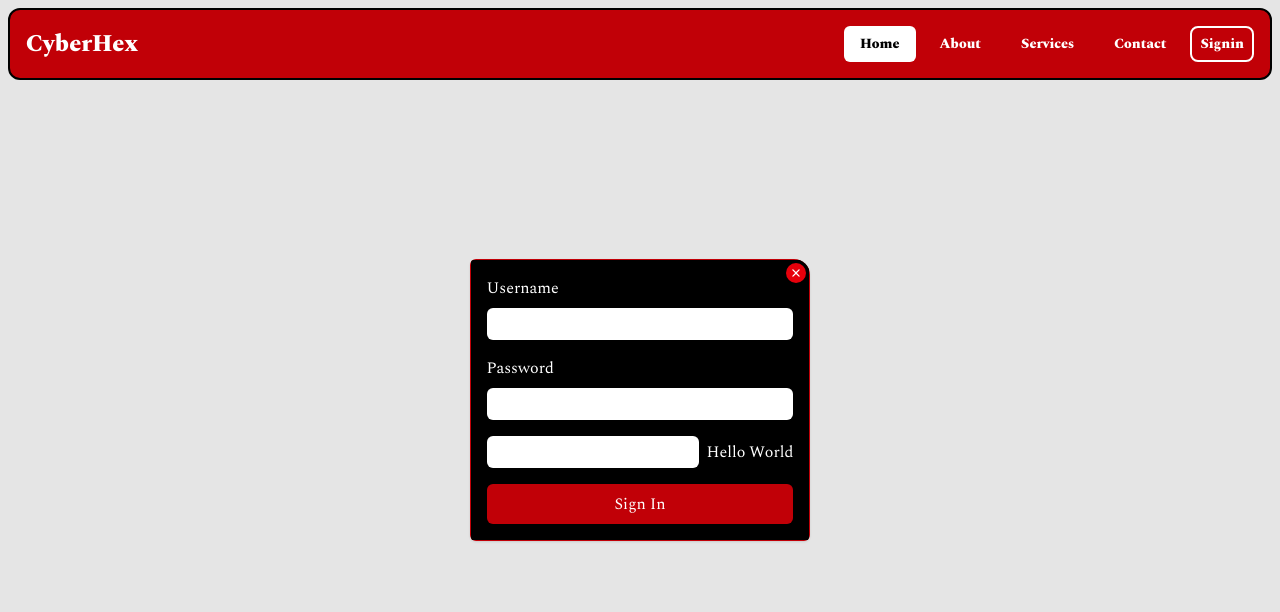
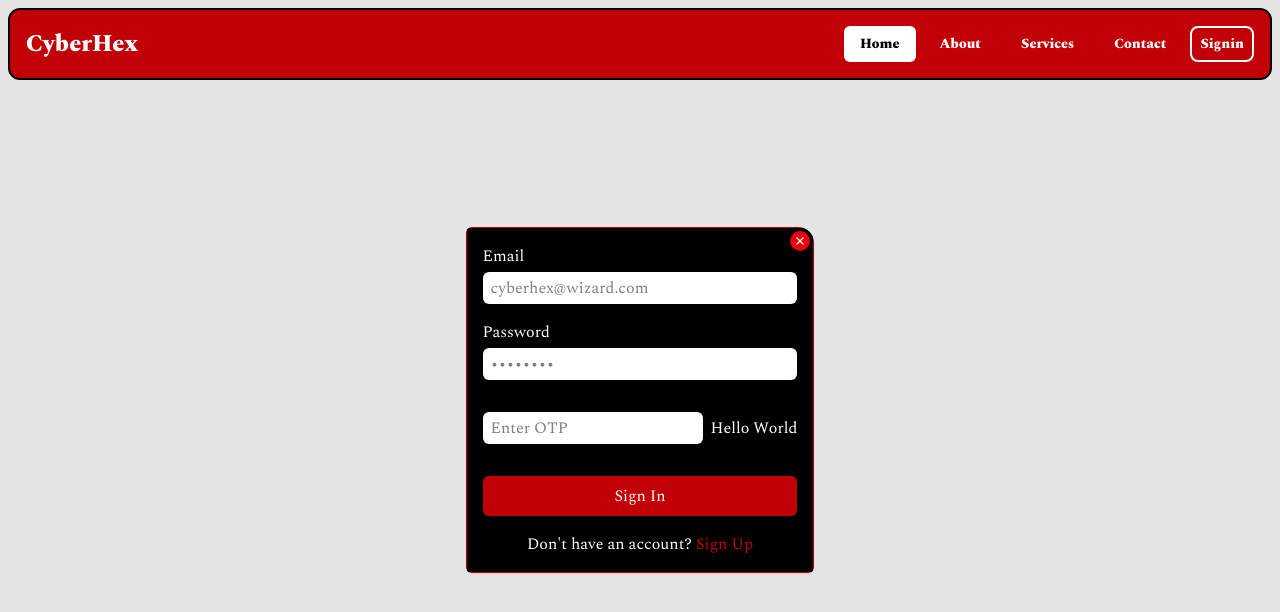
Before and after one commit to DulshanSiriwardhana/CyberHex, a React (Vite) app in the folder client/: page /contact in a window 1280 px wide. Both pictures are taken after a click on the button "Signin". Shown: the top 612 px of the page. Built offline with nearby package versions, Linux system fonts and the light colour scheme.

Commit message:
signup init

```diff
--- a/client/src/components/signin.tsx
+++ b/client/src/components/signin.tsx
@@ -1,31 +1,35 @@
-import { useState } from "react";
+import { useContext, useState } from "react";
+import { PopupContext } from "../contexts/popups";
+import SignUp from "./signup";
 
 const SignIn =()=>{
-    const [username, setUsername] = useState('');
+    const [email, setEmail] = useState('');
     const [password, setPassword] = useState('');
     const [otp, setOtp] = useState('');
     const [randomString, setRandomString] = useState('Hello World');
+    const { openPopup } = useContext(PopupContext);
 
     const handleSignIn = () => {
-        console.log('Signing in with:', { username, password, otp });
+        console.log('Signing in with:', { email, password, otp });
     };
 
     return (
-        <div className="w-full max-w-md h-fit flex items-center justify-center flex-col bg-black min-w-[320px] text-white">
+        <div className="w-full max-w-md h-fit flex items-center justify-center flex-col bg-black min-w-75 text-white">
             <div className="flex items-center justify-center flex-col gap-4 w-full p-4">
-                <div className="flex items-start justify-center flex-col gap-2 w-full">
-                    <div>Username</div>
-                    <input value={username} onChange={(e) => setUsername(e.target.value)} className="w-full p-1 rounded-md text-black bg-white" />
+                <div className="flex items-start justify-center flex-col gap-1 w-full">
+                    <div>Email</div>
+                    <input placeholder="cyberhex@wizard.com" value={email} onChange={(e) => setEmail(e.target.value)} className="w-full p-1 rounded-md text-black bg-white px-2" />
                 </div>
-                <div className="flex items-start justify-center flex-col gap-2 w-full">
+                <div className="flex items-start justify-center flex-col gap-1 w-full">
                     <div>Password</div>
-                    <input value={password} onChange={(e) => setPassword(e.target.value)} className="w-full p-1 rounded-md text-black bg-white" />
+                    <input placeholder="••••••••" value={password} onChange={(e) => setPassword(e.target.value)} className="w-full p-1 rounded-md text-black bg-white px-2" />
                 </div>
-                <div className="flex items-center justify-between gap-2 w-full">
-                    <input className="w-full p-1 rounded-md text-black bg-white"/>
+                <div className="flex items-center justify-between gap-2 w-full mt-4">
+                    <input placeholder="Enter OTP" value={otp} onChange={(e) => setOtp(e.target.value)} className="w-full p-1 rounded-md text-black bg-white px-2"/>
                     <div className="flex items-center justify-center text-center text-nowrap">{randomString}</div>
                 </div>
-                <button onClick={handleSignIn} className="w-full p-2 rounded-md bg-red-700 hover:bg-red-600 cursor-pointer">Sign In</button>
+                <button onClick={handleSignIn} className="w-full p-2 rounded-md bg-red-700 hover:bg-red-600 cursor-pointer mt-4">Sign In</button>
+                <div>Don't have an account? <button onClick={() => openPopup(<SignUp />)} className="text-red-700 hover:underline cursor-pointer">Sign Up</button></div>
             </div>
         </div>
     )
--- /dev/null
+++ b/client/src/components/signup.tsx
@@ -0,0 +1,26 @@
+import { useContext } from "react";
+import SignIn from "./signin";
+import { PopupContext } from "../contexts/popups";
+
+const SignUp =()=>{
+    const { openPopup } = useContext(PopupContext);
+
+    return (
+        <div className="w-full max-w-md h-fit flex items-center justify-center flex-col bg-black min-w-[320px] text-white">
+            <div className="flex items-center justify-center flex-col gap-4 w-full p-4">
+                <div className="flex items-start justify-center flex-col gap-1 w-full">
+                    <div>Email</div>
+                    <input className="w-full p-1 rounded-md text-black bg-white" />
+                </div>
+                <div className="flex items-start justify-center flex-col gap-1 w-full">
+                    <div>Password</div>
+                    <input className="w-full p-1 rounded-md text-black bg-white" />
+                </div>
+                <button className="w-full p-2 rounded-md bg-red-700 hover:bg-red-600 cursor-pointer">Sign Up</button>
+                <div>Already have an account? <button onClick={()=>openPopup(<SignIn />)} className="text-red-700 hover:underline cursor-pointer">Sign In</button></div>
+            </div>
+        </div>
+    )
+}
+
+export default SignUp;
```
